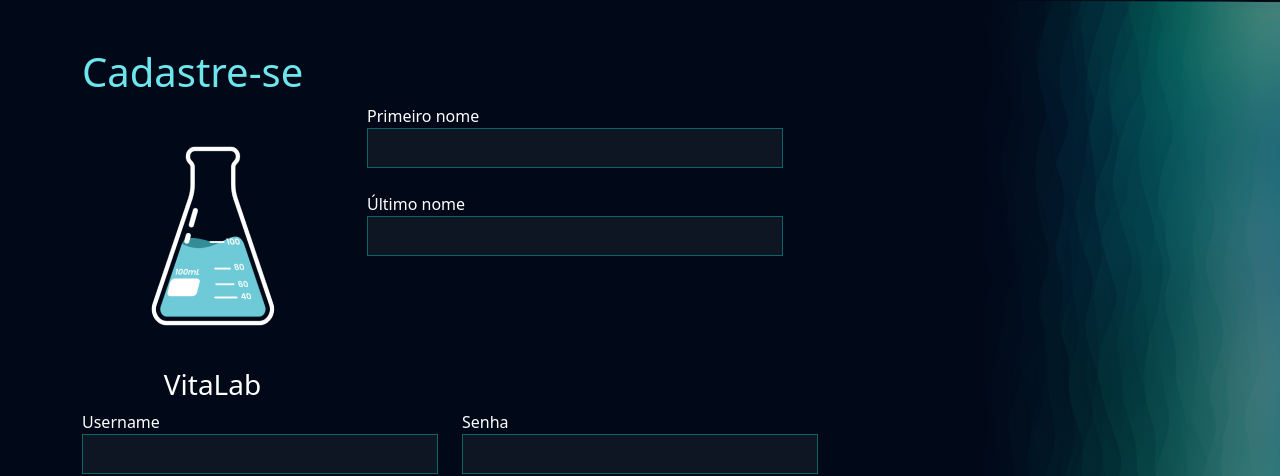
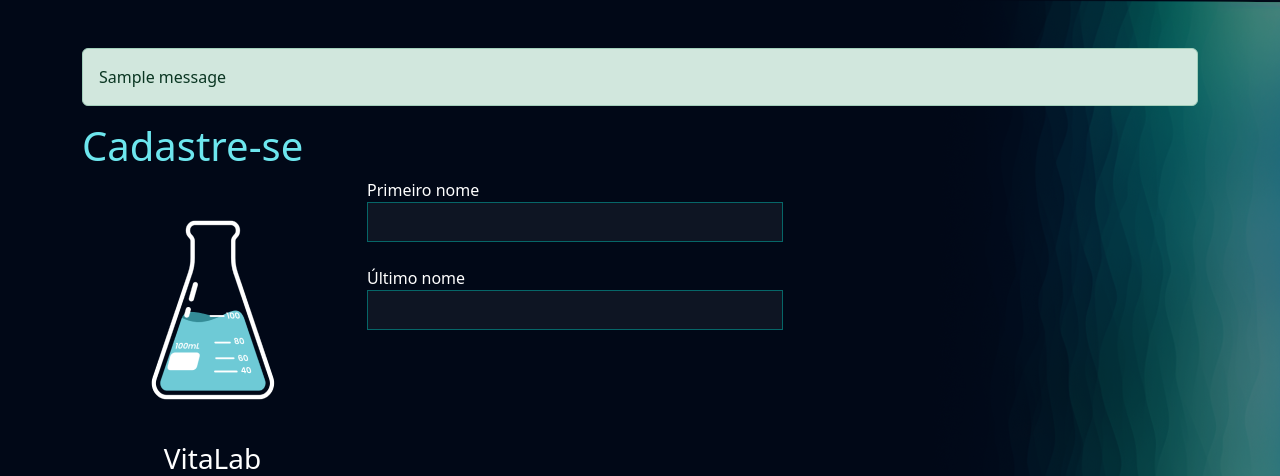
Before and after one commit to fernando-pacheco/python-django-project, a Django app: page /usuarios/cadastro/ in a window 1280 px wide. Shown: the top 476 px of the page. Run offline with Django 4.2, Linux system fonts and the light colour scheme; one stand-in notice (Sample message) is shown.

Commit message:
cadastro finalizado

```diff
--- a/usuarios/templates/cadastro.html
+++ b/usuarios/templates/cadastro.html
@@ -13,6 +13,11 @@
     <br>
     <br>
     <div class="container">
+        {% if messages %}
+            {% for message in messages %}
+                <div class="alert {{ message.tags }}">{{ message }}</div>
+            {% endfor %}
+        {% endif %}
         <h3 class="font-destaque">Cadastre-se</h3>
 
         <div class="row">
--- a/usuarios/views.py
+++ b/usuarios/views.py
@@ -1,5 +1,7 @@
 from django.shortcuts import render, redirect
 from django.contrib.auth.models import User
+from django.contrib.messages import constants
+from django.contrib import messages
 
 def cadastro(request):
     if request.method == "GET":
@@ -13,9 +15,11 @@ def cadastro(request):
         confirmar_senha = request.POST.get('confirmar_senha')
 
         if not senha == confirmar_senha:
+            messages.add_message(request, constants.ERROR, 'As senhas não são iguais')
             return redirect('/usuarios/cadastro')
 
         if len(senha) < 6:
+            messages.add_message(request, constants.ERROR, 'A senha deve ter mais de 6 caracteres')
             return redirect('/usuarios/cadastro')
 
         try:
@@ -27,7 +31,10 @@ def cadastro(request):
                 email=email,
                 password=senha,
             )
+            messages.add_message(request, constants.SUCCESS, 'Usuário salvo com sucesso!')
+
         except:
+            messages.add_message(request, constants.ERROR, 'Erro interno do sistema')
             return redirect('/usuarios/cadastro')
 
 
--- a/vitalab/settings.py
+++ b/vitalab/settings.py
@@ -130,6 +130,9 @@ MEDIA_URL = '/media/'
 
 DEFAULT_AUTO_FIELD = 'django.db.models.BigAutoField'
 
+
+# Messages
+
 MESSAGE_TAGS = {
     constants.DEBUG: 'alert-primary',
     constants.ERROR: 'alert-danger',
```
Also changed, not shown: db.sqlite3.
